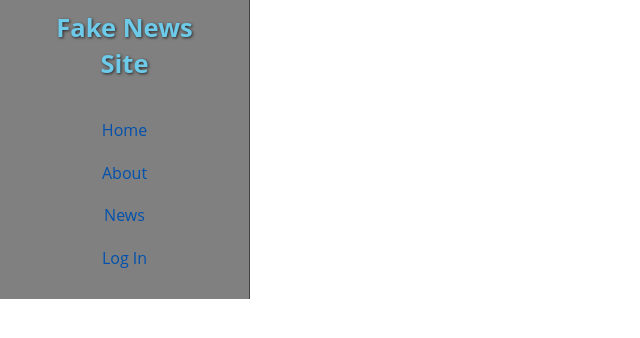
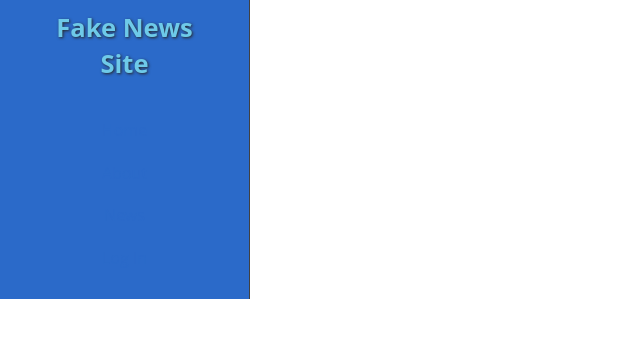
Before and after one commit to JS-goose/fake_news_react, a React (Create React App) app: page / in a window 1280 px wide. Shown: the top 338 px of the page, without its empty margins (0-640 px from the left). Built offline with nearby package versions, Linux system fonts and the light colour scheme; no server answers.

Commit message:
updated sidebar color/link color to match

```diff
--- a/src/App.css
+++ b/src/App.css
@@ -14,7 +14,7 @@ body {
 }
 
 a {
-  color: rgb(1, 81, 173);
+  color: rgb(43, 106, 201);
   text-decoration: none;
 }
 
@@ -22,7 +22,7 @@ nav {
   height: 100%;
   display: flex;
   flex-flow: column nowrap;
-  background-color: gray;
+  background-color: rgb(43, 106, 201);
   padding: 10px 30px;
   border-right: 1px solid rgb(65, 65, 65);
   width: 250px;
```
